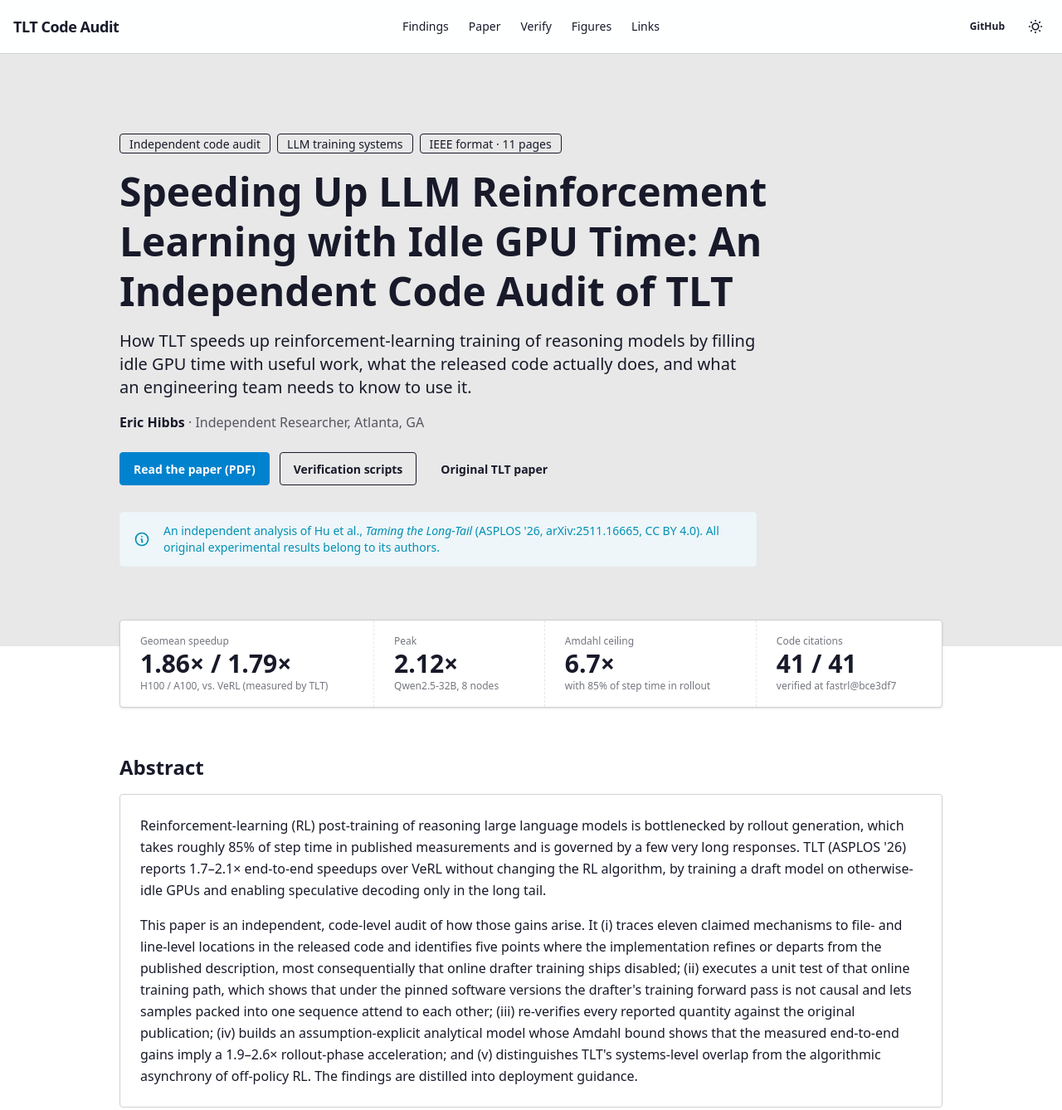
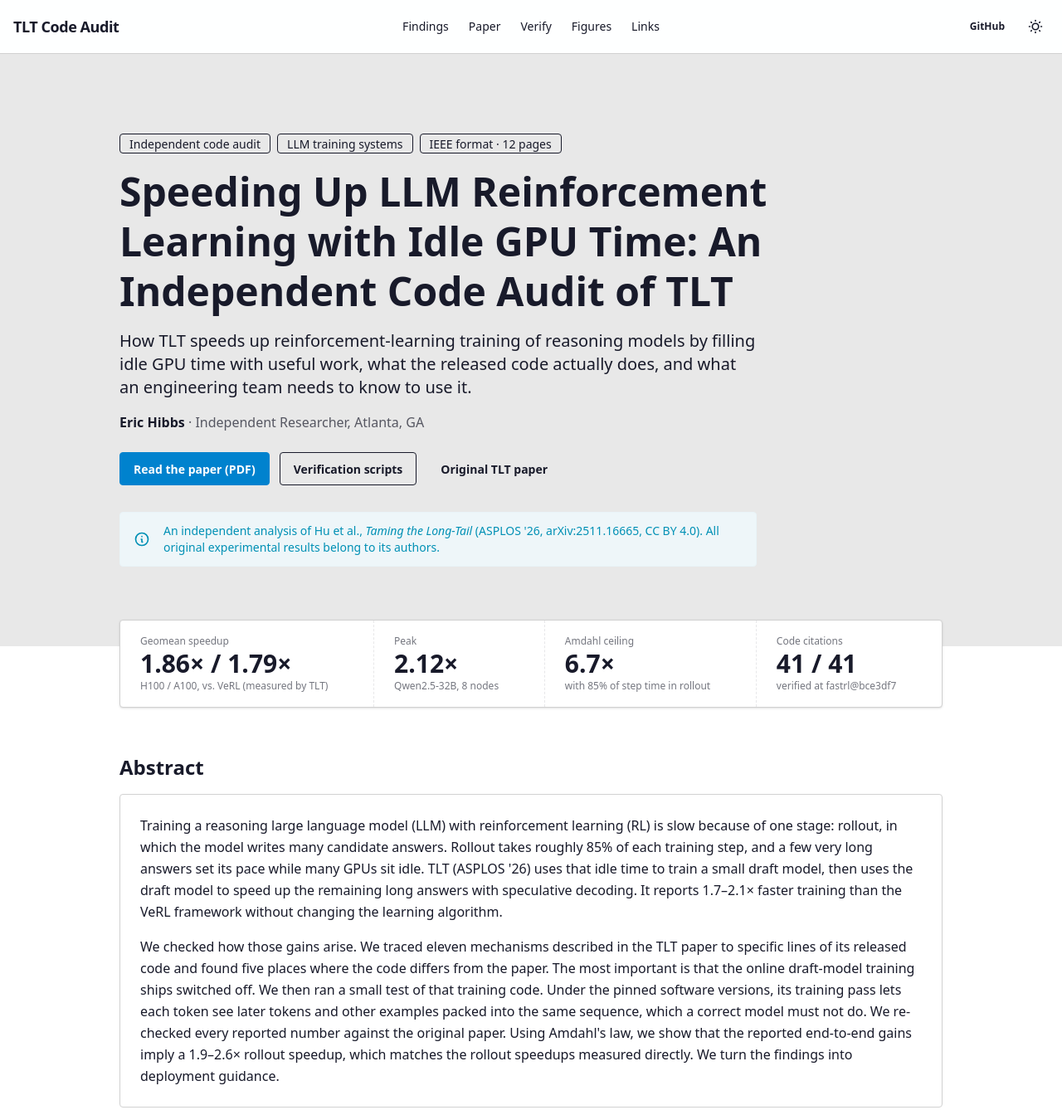
Before and after one commit to EricHibbsGH/ASync-Mania, a plain HTML site: page docs/index.html in a window 1280 px wide. Shown: the top 1338 px of the page at 83% size. Drawn offline with nearby package versions, Linux system fonts and the light colour scheme.

Commit message:
IEEE paper: plain-language rewrite; update website abstract
Rewrite every section in short, plain sentences with terms defined at
first use. No numbers, equations, citations, or caveats changed
(verify_numbers.py 44/44). Future-work formulas described in words.
Website and README now show the new abstract and the 12-page count.

Co-Authored-By: Claude Opus 5.5 <noreply@anthropic.com>

```diff
--- a/docs/index.html
+++ b/docs/index.html
@@ -52,7 +52,7 @@
     <div class="flex flex-wrap gap-2">
       <span class="badge badge-outline">Independent code audit</span>
       <span class="badge badge-outline">LLM training systems</span>
-      <span class="badge badge-outline">IEEE format &middot; 11 pages</span>
+      <span class="badge badge-outline">IEEE format &middot; 12 pages</span>
     </div>
     <h1 class="text-3xl sm:text-5xl font-bold leading-tight max-w-4xl">Speeding Up LLM Reinforcement Learning with Idle GPU Time: An Independent Code Audit of TLT</h1>
     <p class="text-lg sm:text-xl text-base-content/75 max-w-3xl">How TLT speeds up reinforcement-learning training of reasoning models by filling idle GPU time with useful work, what the released code actually does, and what an engineering team needs to know to use it.</p>
@@ -102,8 +102,8 @@
     <h2 class="text-2xl font-bold mb-4">Abstract</h2>
     <div class="card bg-base-100 border border-base-300">
       <div class="card-body text-base leading-relaxed gap-4">
-        <p>Reinforcement-learning (RL) post-training of reasoning large language models is bottlenecked by rollout generation, which takes roughly 85% of step time in published measurements and is governed by a few very long responses. TLT (ASPLOS '26) reports 1.7&ndash;2.1&times; end-to-end speedups over VeRL without changing the RL algorithm, by training a draft model on otherwise-idle GPUs and enabling speculative decoding only in the long tail.</p>
-        <p>This paper is an independent, code-level audit of how those gains arise. It (i) traces eleven claimed mechanisms to file- and line-level locations in the released code and identifies five points where the implementation refines or departs from the published description, most consequentially that online drafter training ships disabled; (ii) executes a unit test of that online training path, which shows that under the pinned software versions the drafter's training forward pass is not causal and lets samples packed into one sequence attend to each other; (iii) re-verifies every reported quantity against the original publication; (iv) builds an assumption-explicit analytical model whose Amdahl bound shows that the measured end-to-end gains imply a 1.9&ndash;2.6&times; rollout-phase acceleration; and (v) distinguishes TLT's systems-level overlap from the algorithmic asynchrony of off-policy RL. The findings are distilled into deployment guidance.</p>
+        <p>Training a reasoning large language model (LLM) with reinforcement learning (RL) is slow because of one stage: rollout, in which the model writes many candidate answers. Rollout takes roughly 85% of each training step, and a few very long answers set its pace while many GPUs sit idle. TLT (ASPLOS '26) uses that idle time to train a small draft model, then uses the draft model to speed up the remaining long answers with speculative decoding. It reports 1.7&ndash;2.1&times; faster training than the VeRL framework without changing the learning algorithm.</p>
+        <p>We checked how those gains arise. We traced eleven mechanisms described in the TLT paper to specific lines of its released code and found five places where the code differs from the paper. The most important is that the online draft-model training ships switched off. We then ran a small test of that training code. Under the pinned software versions, its training pass lets each token see later tokens and other examples packed into the same sequence, which a correct model must not do. We re-checked every reported number against the original paper. Using Amdahl's law, we show that the reported end-to-end gains imply a 1.9&ndash;2.6&times; rollout speedup, which matches the rollout speedups measured directly. We turn the findings into deployment guidance.</p>
       </div>
     </div>
   </section>
@@ -148,7 +148,7 @@
     <div class="flex flex-wrap items-end justify-between gap-3 mb-4">
       <div>
         <h2 class="text-2xl font-bold">Read the paper</h2>
-        <p class="text-base-content/70">IEEE conference format, two columns, 11 pages.</p>
+        <p class="text-base-content/70">IEEE conference format, two columns, 12 pages.</p>
       </div>
       <a class="btn btn-outline btn-sm" href="./Hibbs-TLT-Code-Audit.pdf" download>Download PDF</a>
     </div>
```
Also changed, not shown: 4 other files.
